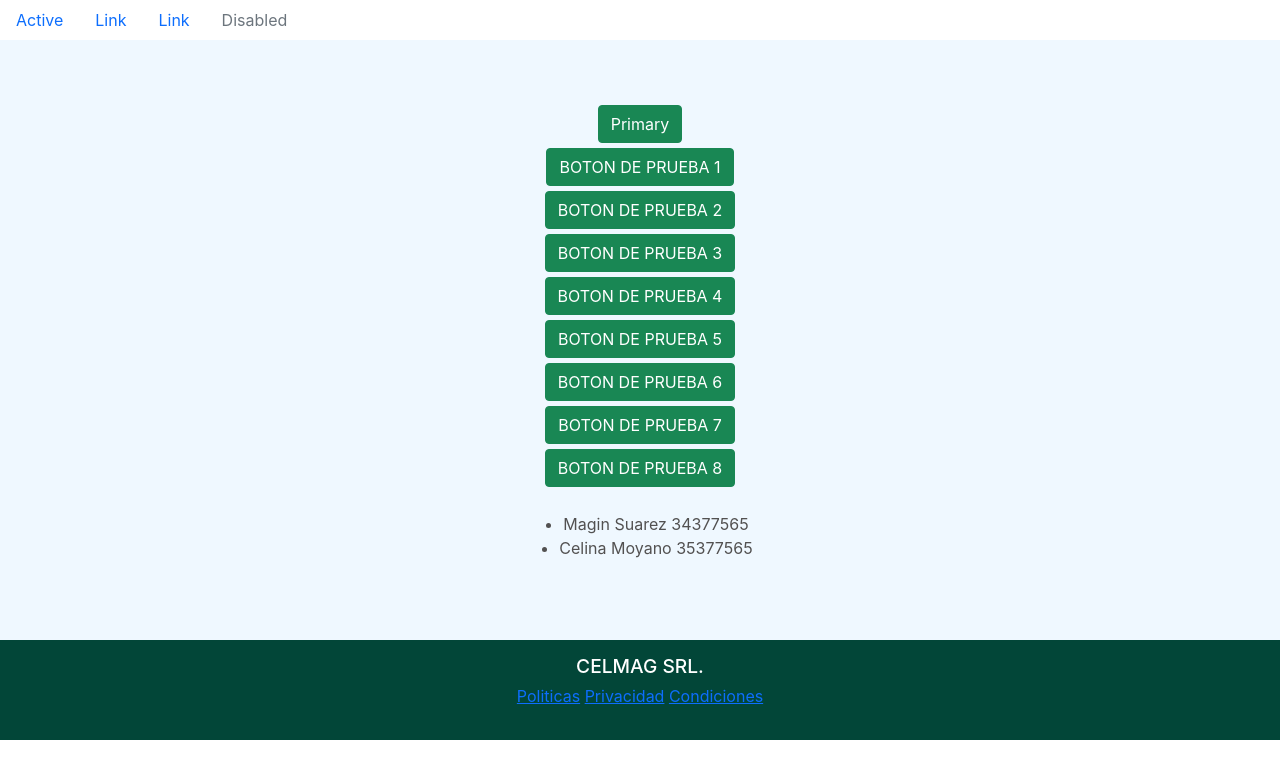
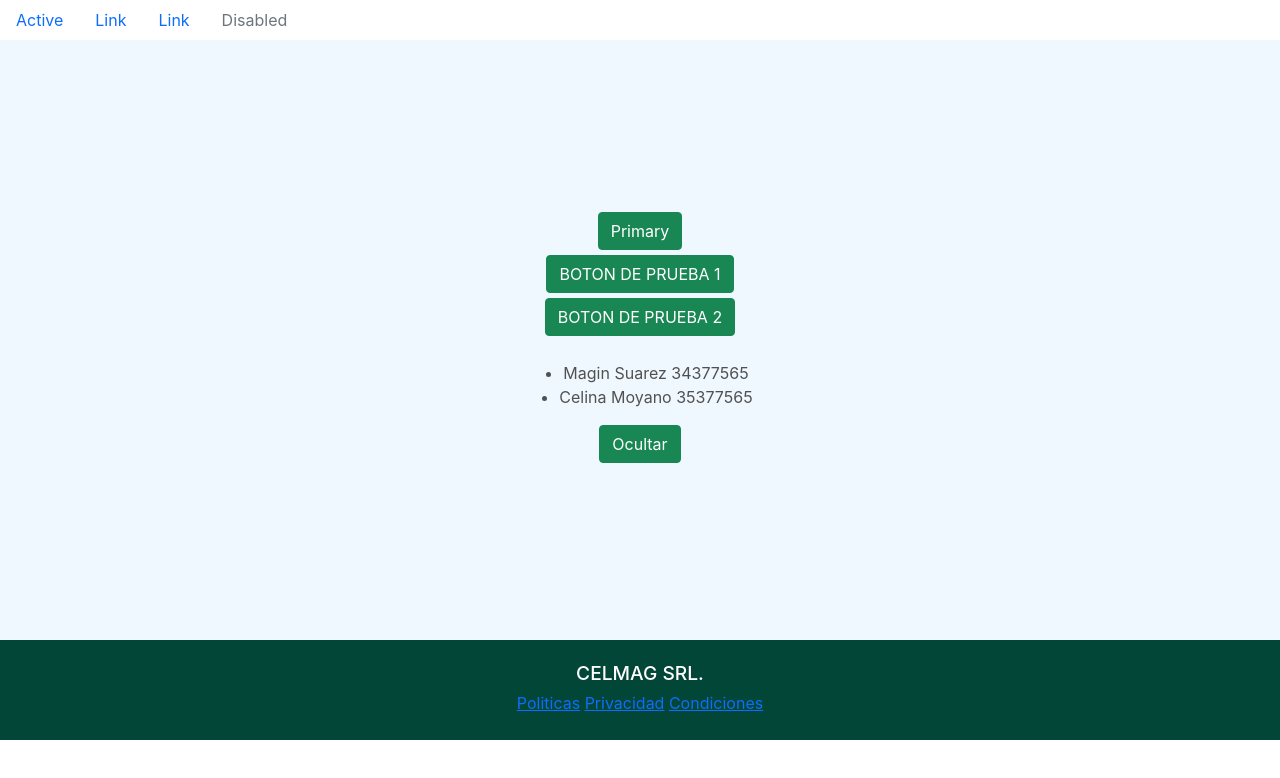
Before and after one commit to albertomaginsuarez/celmag, a React (Create React App) app: page / in a window 1280 px wide. Shown: the top 778 px of the page. Built offline with nearby package versions, Linux system fonts and the light colour scheme; the HTML template or start-up script is replaced by a standard one.

Commit message:
Agrego mejoras

```diff
--- a/src/components/BodyComponent.js
+++ b/src/components/BodyComponent.js
@@ -1,15 +1,25 @@
 
-import React from 'react'
+import React, {  useState  } from 'react'
 import { Button } from 'react-bootstrap';
 import '../styles/BodyComponent.css'
 import ListaAvatar from './ListaAvatar'
+
 const BodyComponent = () => {
 
+    const bolsa = [1, 2];
+
+    //Memorizar
+    const [mostrar, setMostrar] = useState(true);
+
+    const quieroMostrarLosBotones = () => {
+        setMostrar(!mostrar);
+    }
+
     /////////////////////////////////////
-    const bolsa = [1, 2, 3, 4, 5, 6, 7, 8];
-
     return (
         <div className="body_principal">
+            {   mostrar &&
+                <>
                     <Button variant="success" className="primary_button">Primary</Button>
                     {
                         bolsa.map((lluvia) => {
@@ -21,6 +31,13 @@ const BodyComponent = () => {
                         })
                     }
                     <ListaAvatar />
+                </>
+            }
+            <Button
+                variant="success"
+                className="primary_button"
+                onClick={() => quieroMostrarLosBotones() }
+            >{ mostrar ? 'Ocultar' : 'Mostrar' }</Button>
         </div>
 
     )
--- a/src/styles/FooterComponent.css
+++ b/src/styles/FooterComponent.css
@@ -5,7 +5,6 @@
     flex-direction: column;
     justify-content:center;
     align-items:center;
-
 }
 
 .titulo_footer {
@@ -16,5 +15,5 @@
     flex-direction: row;
     justify-content: center;
     align-items: center;
-
+    margin-top: 13px;
 }
```
Also changed, not shown: src/components/FooterComponent.js (indentation only). Lines whose indentation alone changed are shown as unchanged.
